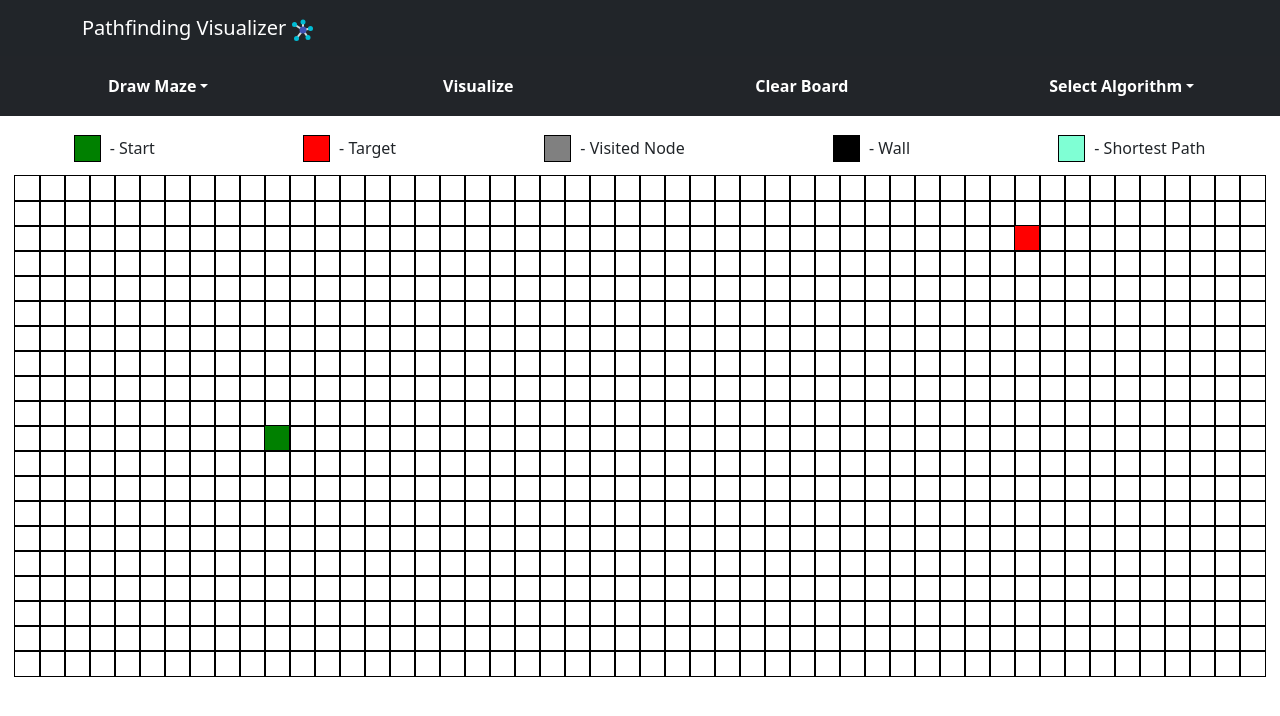
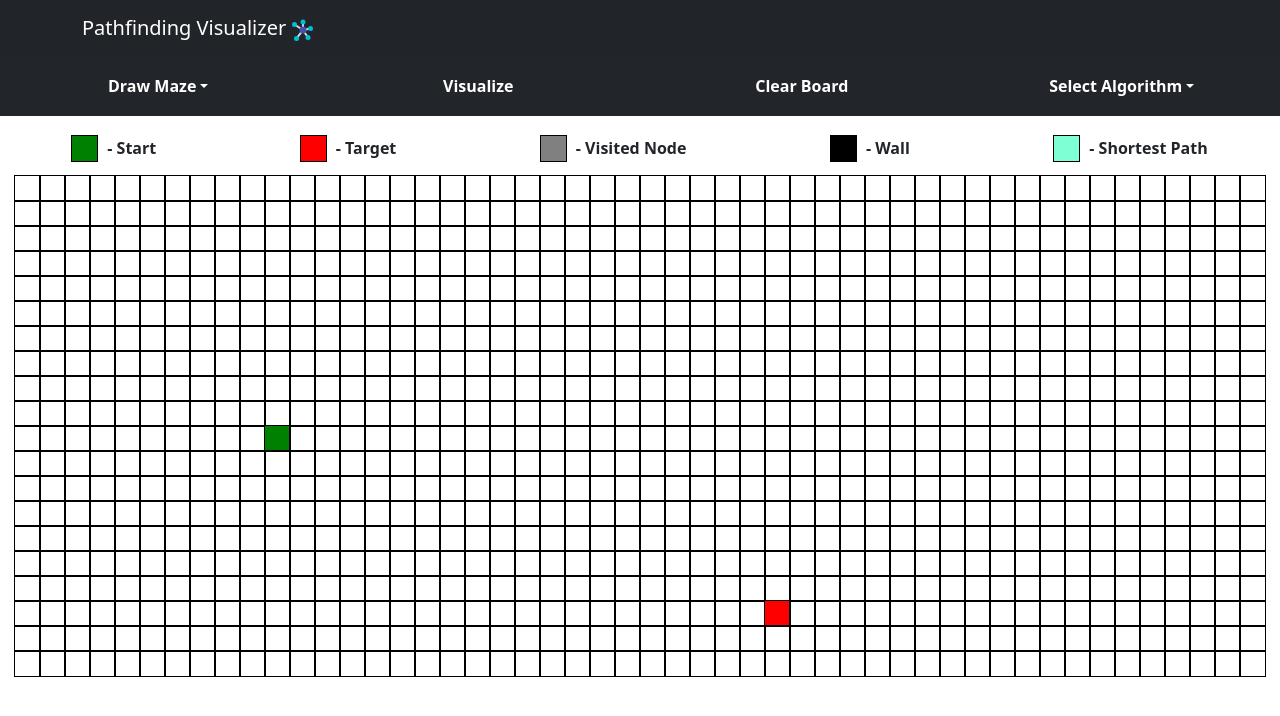
Before and after one commit to Amal31497/pathfinding-visualizer, a React (Create React App) app: page / in a window 1280 px wide. Shown: the top 716 px of the page. Built offline with nearby package versions, Linux system fonts and the light colour scheme.

Commit message:
Finished DFS

```diff
--- a/src/algorithms/DFS.js
+++ b/src/algorithms/DFS.js
@@ -1,33 +1,48 @@
 export function DFS(grid, startNode, finishNode){
 
-    let stack = [];
+    let stack = [startNode];
     let visitedNodes = [];
-    visitedNodes.push(startNode);
-    stack.push(startNode);
-
     while(stack.length > 0){
         let currentNode = stack.pop();
-        if(currentNode == finishNode) return visitedNodes;
-        let unvisitedNeighbors = getUnvisitedNeighbors(currentNode, grid);
 
-        unvisitedNeighbors.forEach(neighbor => {
+        if(currentNode.isWall == true) continue;
+        if(currentNode.isVisited == true) continue;
+        if(currentNode == finishNode) break;
+
+        currentNode.isVisited = true;
+        visitedNodes.push(currentNode);
+
+        let neighbors = getUnvisitedNeighbors(currentNode, grid);
+
+        neighbors.forEach(neighbor => {
             if(!visitedNodes.includes(neighbor)){
+                neighbor.previousNode = currentNode;
                 stack.push(neighbor);
-                visitedNodes.unshift(neighbor);
             }
         })
     }
-
     return visitedNodes;
 }
+
+export function findShortestPathDFS(finishNode) {
+    let currentNode = finishNode;
+
+    let path = [];
+    while (currentNode !== null) {
+        path.unshift(currentNode);
+        currentNode = currentNode.previousNode;
+    }
+    return path;
+}
+
 
 function getUnvisitedNeighbors(node, grid) {
     const neighbors = [];
     const { col, row } = node;
+    if (col > 0) neighbors.push(grid[row][col - 1]);
     if (row < grid.length - 1) neighbors.push(grid[row + 1][col]);
     if (col < grid[0].length - 1) neighbors.push(grid[row][col + 1]);
     if (row > 0) neighbors.push(grid[row - 1][col]);
-    if (col > 0) neighbors.push(grid[row][col - 1]);
 
     return neighbors.filter(neighbor => !neighbor.isVisited);
 }
--- a/src/components/Grid.js
+++ b/src/components/Grid.js
@@ -2,7 +2,7 @@ import React, { useState, useEffect } from "react";
 import { Dropdown } from "react-bootstrap";
 import Node from "./Node";
 import { dijkstra, findShortestPathDijkstra } from "../algorithms/BFSAndDijkstra.js";
-import { DFS } from "../algorithms/DFS.js";
+import { DFS, findShortestPathDFS } from "../algorithms/DFS.js";
 import { AStar, findAStarShortestPath } from "../algorithms/AStar.js";
 import "./Grid.css";
 import { AiOutlineLoading3Quarters } from 'react-icons/ai';
@@ -10,8 +10,8 @@ import { AiOutlineLoading3Quarters } from 'react-icons/ai';
 
 let START_NODE_ROW = 10;
 let START_NODE_COL = 10;
-let FINISH_NODE_ROW = 2;
-let FINISH_NODE_COL = 40;
+let FINISH_NODE_ROW = 17;
+let FINISH_NODE_COL = 30;
 
 
 function Grid() {
@@ -251,18 +251,22 @@ function Grid() {
     }
 
     function animateDFS(){
-        // const startNode = grid[START_NODE_ROW][START_NODE_COL];
-        // const finishNode = grid[FINISH_NODE_ROW][FINISH_NODE_COL];
-        // const visitedNodesInorder = DFS(grid,startNode,finishNode);
+        const startNode = grid[START_NODE_ROW][START_NODE_COL];
+        const finishNode = grid[FINISH_NODE_ROW][FINISH_NODE_COL];
+        const visitedNodesInorder = DFS(grid,startNode,finishNode);
+        const shortestPath = findShortestPathDFS(finishNode);
 
-        // for(let node = 0; node < visitedNodesInorder.length; node++){
-        //     setTimeout(() => {
-        //         if(!visitedNodesInorder[node].isStart && !visitedNodesInorder[node].isFinish){
-        //             document.getElementById(`node-${visitedNodesInorder[node].row}-${visitedNodesInorder[node].col}`).classList.add("node-visited")
-        //         }
-        //     }, node * 4.5)
-        // }
-        console.log("Still in development")
+        for(let node = 0; node < visitedNodesInorder.length; node++){
+            setTimeout(() => {
+                if(!visitedNodesInorder[node].isStart && !visitedNodesInorder[node].isFinish){
+                    document.getElementById(`node-${visitedNodesInorder[node].row}-${visitedNodesInorder[node].col}`).classList.add("node-visited")
+                }
+            }, node * 4.5)
+        }
+
+        setTimeout(() => {
+            animateShortestPath(shortestPath);
+        }, visitedNodesInorder.length * 0.8)
     }
 
     return (
@@ -282,12 +286,21 @@ function Grid() {
                     </Dropdown.Menu>
                 </Dropdown>
 
-                {vizualizerInitiated == false ?
-                    <button className="secondTierNavigationSingleActionButton" onClick={pickedAlgorithm == "dijkstra" ? animateDijkstra : pickedAlgorithm == "A Star" ? animateAStar : pickedAlgorithm == "DFS" ? () => animateDFS : toggleSelectAlgoPopover}>Visualize</button>
-                    :
-                    <button className="secondTierNavigationSingleActionButton" onClick={pickedAlgorithm == "dijkstra" ? (event) => animateDijkstra(event) : pickedAlgorithm == "A Star" ? () => animateAStar : pickedAlgorithm == "DFS" ? () => animateDFS : toggleSelectAlgoPopover}>Visualize <span><AiOutlineLoading3Quarters className="vizualizerInitiated" size={20} /></span> </button>
-                }
-                {/* <button onClick={animateDFS}>DFS</button> */}
+
+                <button className="secondTierNavigationSingleActionButton"
+                    onClick={pickedAlgorithm == "dijkstra" ?
+                        animateDijkstra : pickedAlgorithm == "A Star" ?
+                            animateAStar : pickedAlgorithm == "DFS" ?
+                                animateDFS : toggleSelectAlgoPopover}>
+                    Visualize
+                    {vizualizerInitiated == true ?
+                        <span><AiOutlineLoading3Quarters className="vizualizerInitiated" size={20} /></span>
+                        :
+                        null
+                    }
+                </button>
+
+
                 <button className="secondTierNavigationSingleActionButton" onClick={clearBoard}>Clear Board</button>
                 <Dropdown className="secondTierNavigationSingleActionButton">
                     <Dropdown.Toggle className="secondTierNavigationDropDownButton">
@@ -304,23 +317,23 @@ function Grid() {
             <div style={{display:"flex", justifyContent:"space-around"}}>
                 <div style={{display:"flex"}}>
                     <div className="node node-start"></div>
-                    <p style={{marginLeft:"10px"}}> - Start</p>
+                    <p style={{marginLeft:"10px", fontWeight:"700"}}> - Start</p>
                 </div>
                 <div style={{display:"flex"}}>
                     <div className="node node-finish"></div>
-                    <p style={{marginLeft:"10px"}}> - Target</p>
+                    <p style={{marginLeft:"10px", fontWeight:"700"}}> - Target</p>
                 </div>
                 <div style={{display:"flex"}}>
                     <div className="node node-visited"></div>
-                    <p style={{marginLeft:"10px"}}> - Visited Node</p>
+                    <p style={{marginLeft:"10px", fontWeight:"700"}}> - Visited Node</p>
                 </div>
                 <div style={{display:"flex"}}>
                     <div className="node node-wall"></div>
-                    <p style={{marginLeft:"10px"}}> - Wall</p>
+                    <p style={{marginLeft:"10px", fontWeight:"700"}}> - Wall</p>
                 </div>
                 <div style={{display:"flex"}}>
                     <div className="node shortest-path"></div>
-                    <p style={{marginLeft:"10px"}}> - Shortest Path</p>
+                    <p style={{marginLeft:"10px", fontWeight:"700"}}> - Shortest Path</p>
                 </div>
             </div>
             {grid.map((row, rowIdx) => {
```
